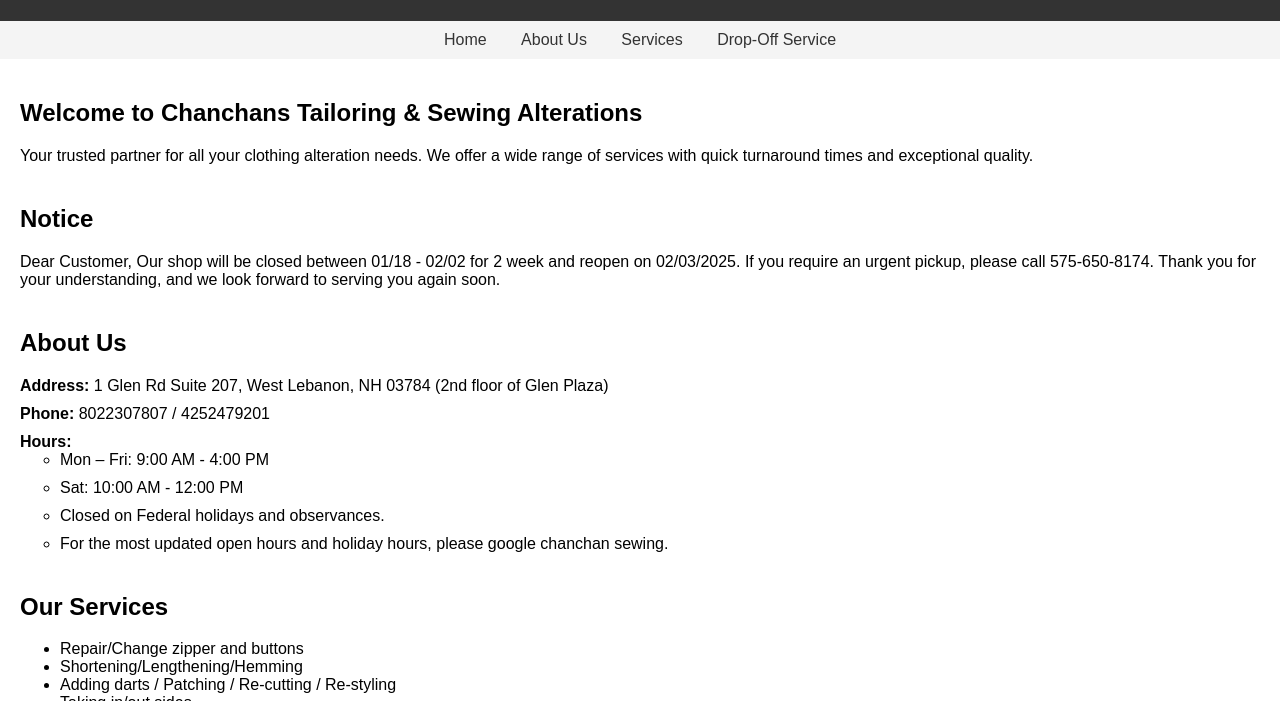
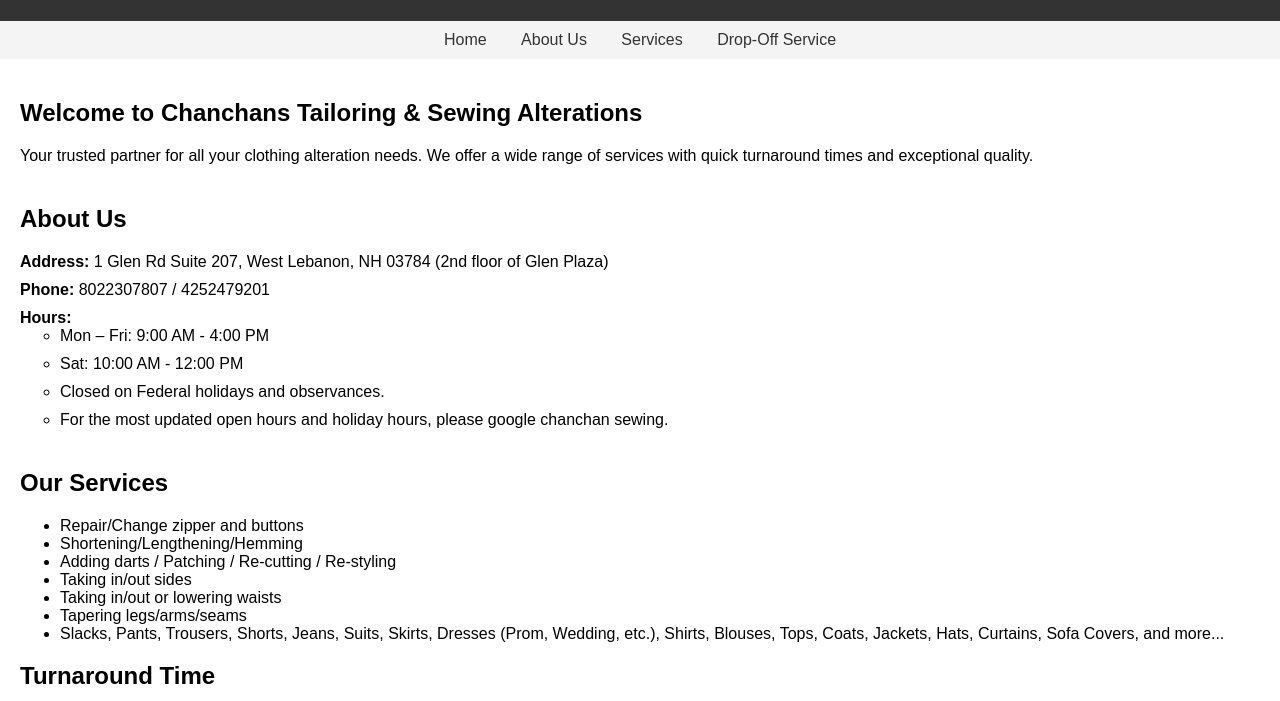
Before and after one commit to superustc/website, a plain HTML site: page index.html in a window 1280 px wide. Shown: the part 99-800 px from the top of the page. Drawn offline with Linux system fonts and the light colour scheme.

Commit message:
Update index.html

```diff
--- a/index.html
+++ b/index.html
@@ -39,7 +39,7 @@
         </section>
 
         <!-- About Update -->
-        <section id="update" class="section">
+        <!--section id="update" class="section">
             <h2>Notice</h2>
             <p>Dear Customer,
 Our shop will be closed between 01/18 - 02/02 for 2 week and reopen on 02/03/2025. If you require an urgent pickup, please call 575-650-8174. Thank you for your understanding, and we look forward to serving you again soon.</p>
```
